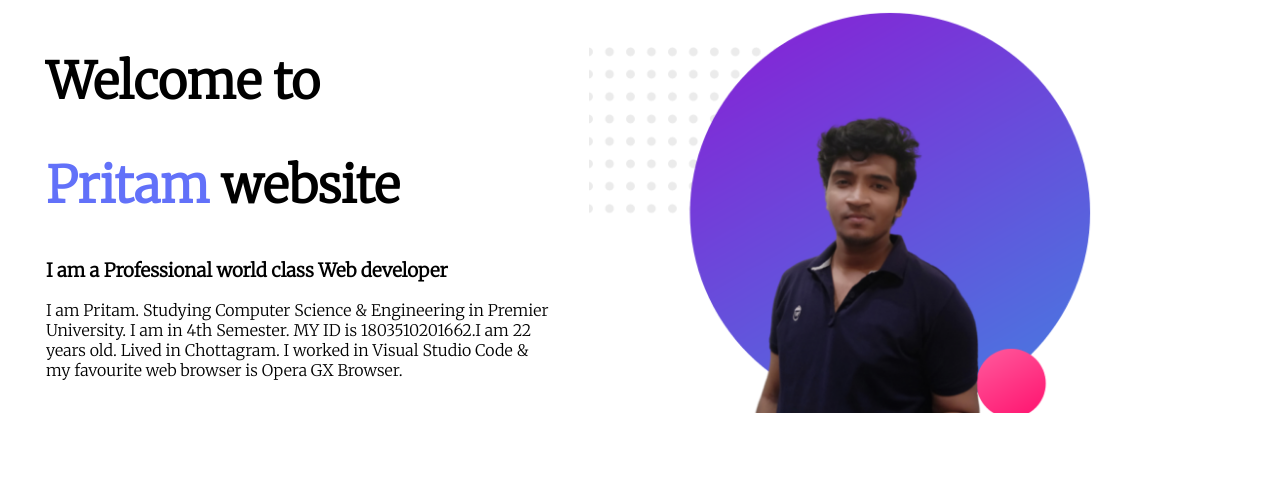
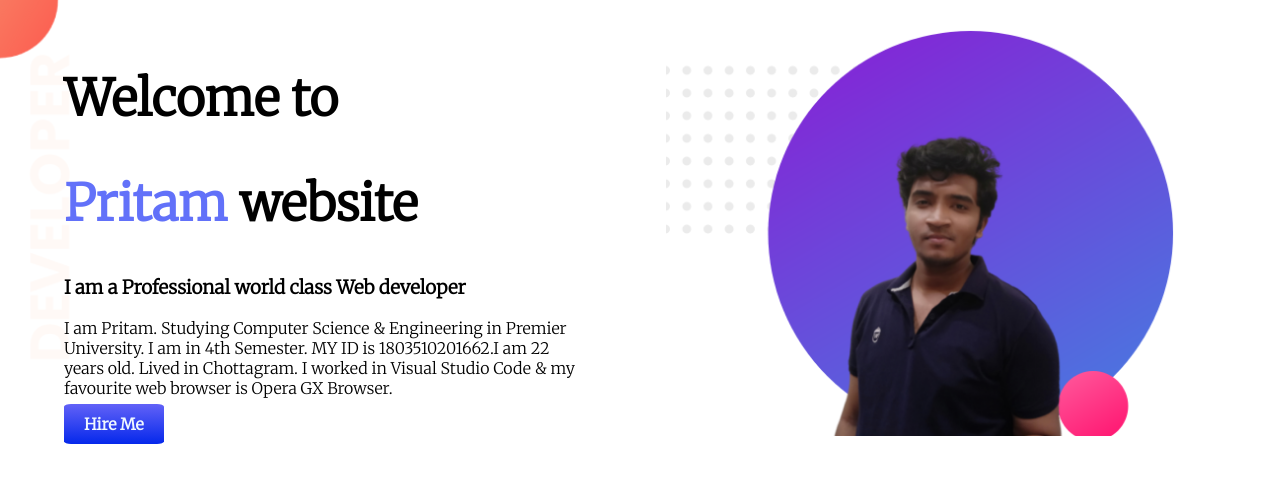
Before and after one commit to PritamShuvo/First-Portfolio-Website, a plain HTML site: page index.html in a window 1280 px wide. Drawn offline with Linux system fonts and the light colour scheme.

Commit message:
Added First Part Completely

```diff
--- a/index.html
+++ b/index.html
@@ -11,7 +11,7 @@
     <link rel="stylesheet" href="style.css" />
   </head>
   <body>
-    <section>
+    <section class="Top-Banner">
       <div class="half-width">
         <h1>Welcome to</h1>
         <h1><span class="HeadingNameHighlight">Pritam</span> website</h1>
@@ -22,6 +22,12 @@
           old. Lived in Chottagram. I worked in Visual Studio Code & my
           favourite web browser is Opera GX Browser.
         </p>
+        <a
+          class="Link-Button"
+          target="_blank"
+          href="https://www.linkedin.com/in/pritam-chakraborty-752930218/"
+          >Hire Me</a
+        >
       </div>
       <div class="half-width">
         <img src="Images/1.png" alt="" />
--- a/style.css
+++ b/style.css
@@ -1,5 +1,6 @@
 body {
   font-family: "Merriweather", serif;
+  margin: 0%;
 }
 h1 {
   font-size: 50px;
@@ -11,7 +12,23 @@ h1 {
   width: 40%;
   float: left;
   margin-left: 3%;
+  padding: 2%;
 }
 .half-width img {
   width: 100%;
 }
+.Top-Banner {
+  background-image: url(Images/top-banner.png);
+  background-repeat: no-repeat;
+}
+section {
+  height: 500px;
+}
+.Link-Button {
+  text-decoration: none;
+  background-image: linear-gradient(rgb(98, 98, 247), rgb(5, 40, 235));
+  padding: 10px 20px;
+  color: aliceblue;
+  border-radius: 7%;
+  font-weight: bolder;
+}
```
